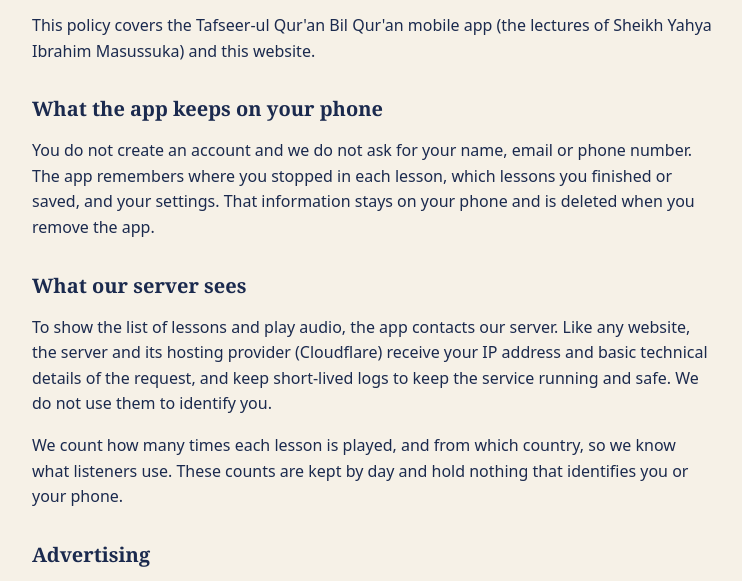
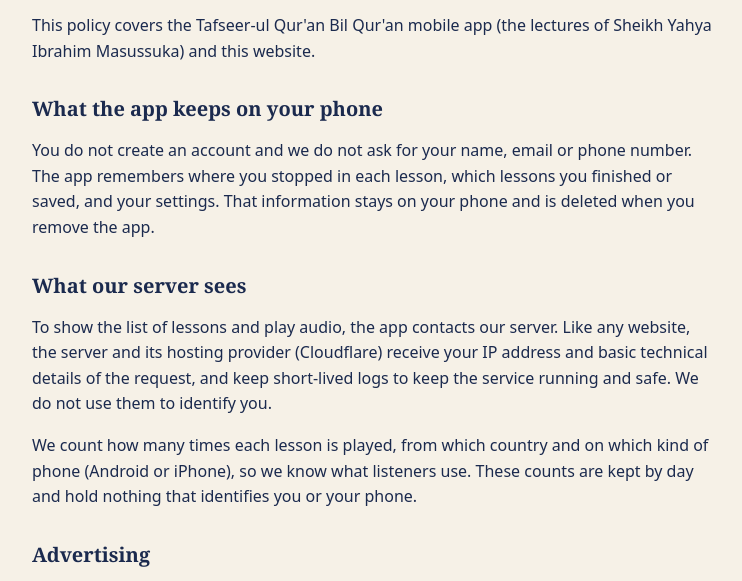
Before and after one commit to barkono-apps/barkono-apps.github.io, a plain HTML site: page tafseer/privacy.html in a window 1280 px wide. Shown: the part 151-732 px from the top of the page, without its empty margins (268-1010 px from the left). Drawn offline with Linux system fonts and the light colour scheme.

Commit message:
Update tafseer/privacy.html

```diff
--- a/tafseer/privacy.html
+++ b/tafseer/privacy.html
@@ -25,8 +25,8 @@
   server and its hosting provider (Cloudflare) receive your IP address and basic technical details of
   the request, and keep short-lived logs to keep the service running and safe. We do not use them to
   identify you.</p>
-  <p>We count how many times each lesson is played, and from which country, so we know what listeners
-  use. These counts are kept by day and hold nothing that identifies you or your phone.</p>
+  <p>We count how many times each lesson is played, from which country and on which kind of phone
+  (Android or iPhone), so we know what listeners use. These counts are kept by day and hold nothing that identifies you or your phone.</p>
 
   <h2>Advertising</h2>
   <p>The app shows ads from Google AdMob. Google may collect and use your device's advertising ID, IP
```
